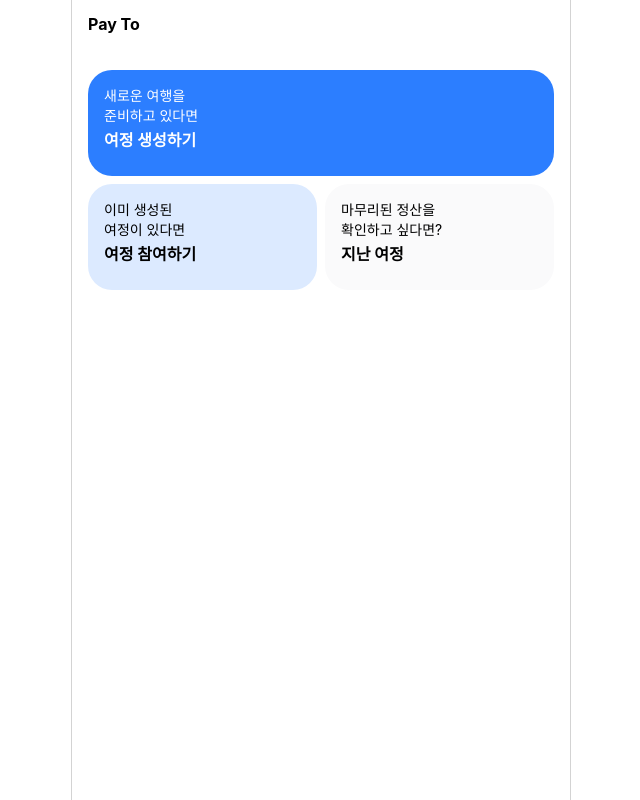
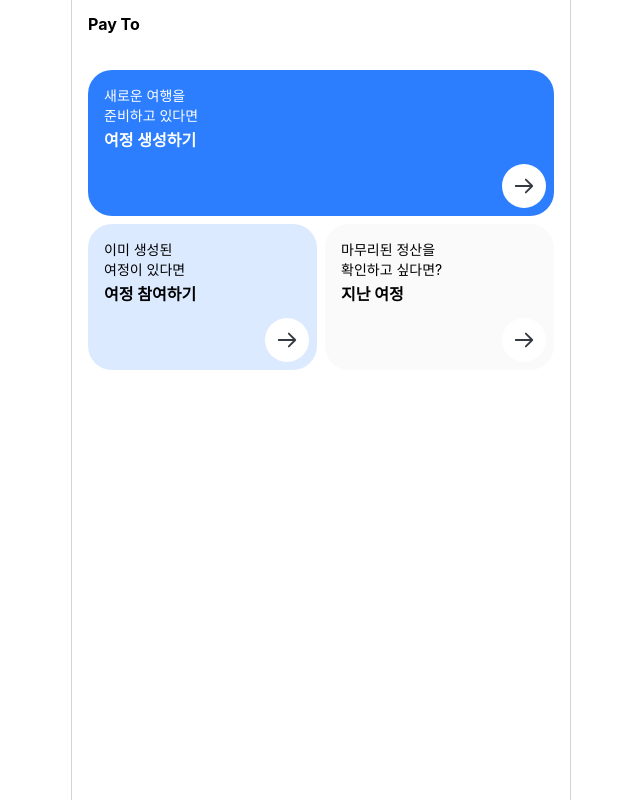
Before and after one commit to paytogether-official/paytogether-web, a React (Create React App) app: page / in a window 1280 px wide. Shown: the whole page, without its empty margins (319-959 px from the left). Built offline with nearby package versions, Linux system fonts and the light colour scheme; a web font is replaced by a local one.

Commit message:
[T-63] 홈, 레이아웃 마크업

```diff
--- a/src/pages/Home.scss
+++ b/src/pages/Home.scss
@@ -2,4 +2,16 @@
   &__header {
     height: 48px;
   }
+
+  .arrow-icon {
+    width: 44px;
+    height: 44px;
+    display: flex;
+    background: white;
+    color: #343942;
+    justify-content: center;
+    align-items: center;
+    font-size: 22px;
+    border-radius: 50%;
+  }
 }
--- a/src/pages/Home.tsx
+++ b/src/pages/Home.tsx
@@ -1,3 +1,4 @@
+import { HiOutlineArrowRight } from "react-icons/hi";
 import "./Home.scss";
 
 export const Home = () => {
@@ -11,7 +12,12 @@ export const Home = () => {
             <br />
             준비하고 있다면
           </div>
-          <button className="font-bold mb-4">여정 생성하기</button>
+          <div className="font-bold mb-3">여정 생성하기</div>
+          <div className="flex justify-end">
+            <div className="arrow-icon">
+              <HiOutlineArrowRight />
+            </div>
+          </div>
         </div>
         <div className="flex gap-2">
           <div className="flex-1 pt-4 pl-4 pr-2 pb-2 bg-[#DCEAFF] rounded-3xl">
@@ -20,7 +26,12 @@ export const Home = () => {
               <br />
               여정이 있다면
             </div>
-            <button className="font-bold mb-4">여정 참여하기</button>
+            <div className="font-bold mb-3">여정 참여하기</div>
+            <div className="flex justify-end">
+              <div className="arrow-icon">
+                <HiOutlineArrowRight />
+              </div>
+            </div>
           </div>
           <div className="flex-1 pt-4 pl-4 pr-2 pb-2 bg-[#FAFAFB] rounded-3xl">
             <div className="text-sm mb-0.5">
@@ -28,7 +39,12 @@ export const Home = () => {
               <br />
               확인하고 싶다면?
             </div>
-            <button className="font-bold mb-4">지난 여정</button>
+            <div className="font-bold mb-3">지난 여정</div>
+            <div className="flex justify-end">
+              <div className="arrow-icon">
+                <HiOutlineArrowRight />
+              </div>
+            </div>
           </div>
         </div>
       </div>
```
